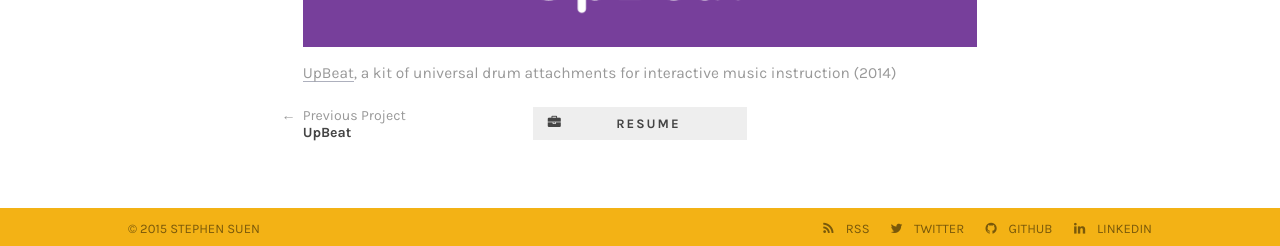
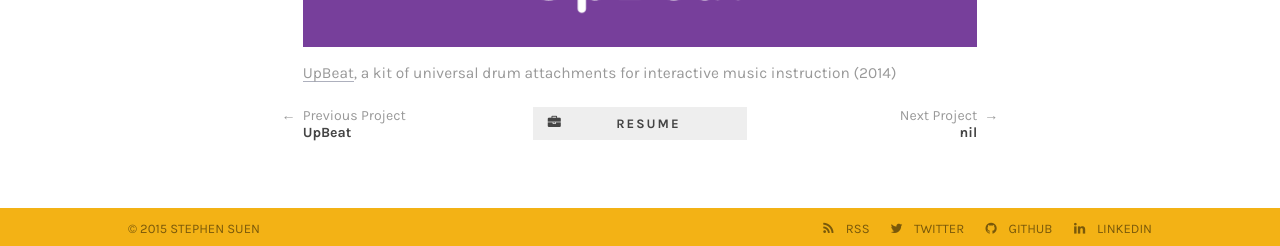
Before and after one commit to s2tephen/s2tephen.github.io, a Jekyll site: the page built from _work/logo-design.md, in a window 1280 px wide. Shown: the part 2110-2356 px from the top of the page. Built offline with Jekyll 4.4.1, drawn with Linux system fonts in a browser that asks for light colours; nearby versions of some CDN libraries.

Commit message:
Manually setting next to nil.

```diff
--- a/_work/logo-design.md
+++ b/_work/logo-design.md
@@ -7,6 +7,8 @@ year: 2012-2014
 post-img: ssuen_logo.png
 prev-slug: upbeat
 prev-title: UpBeat
+next-slug: nil
+next-title: nil
 links:
   - url: /resume
     text: Resume
```
